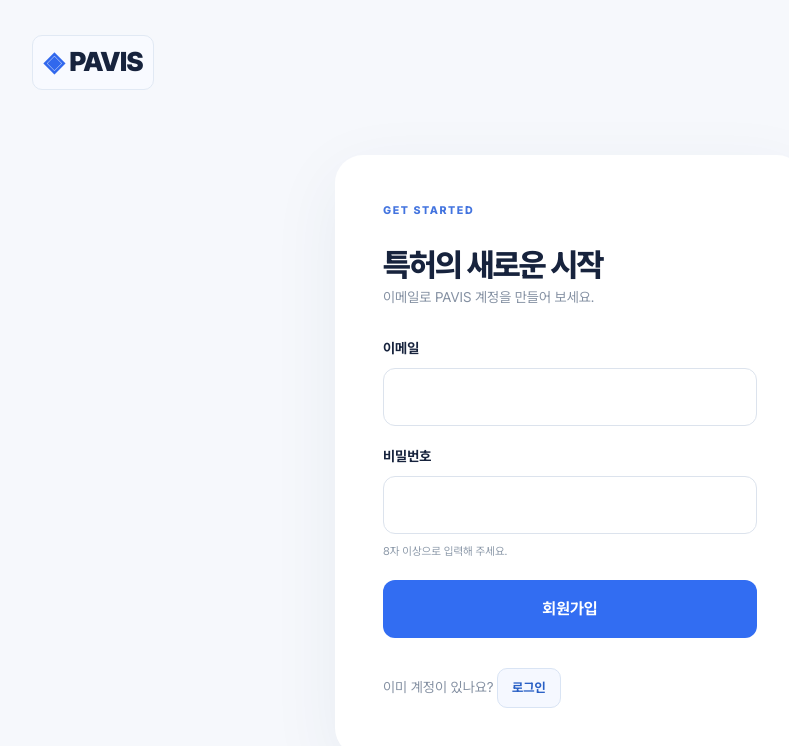
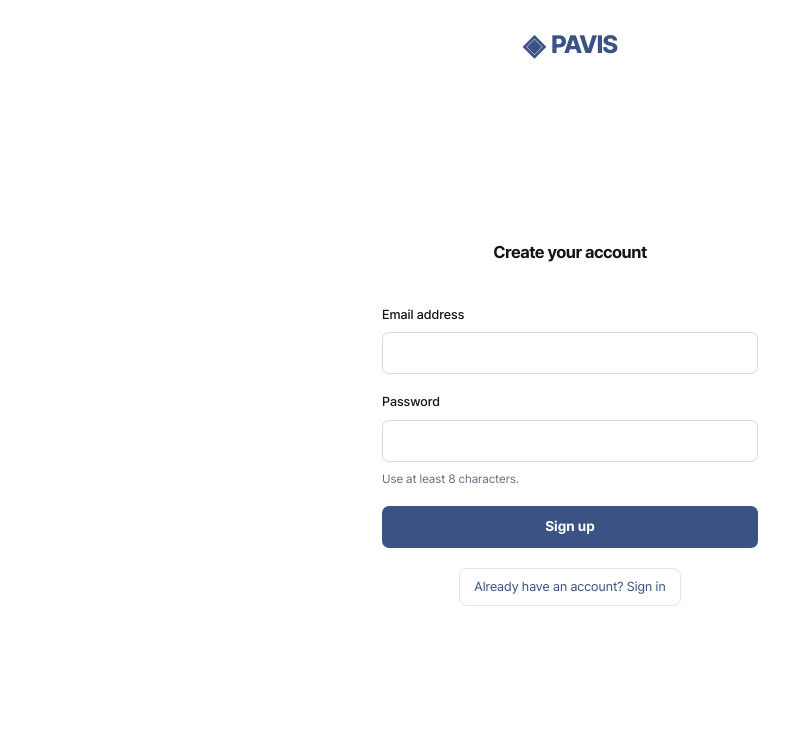
Before and after one commit to zehoss-cmd/Pavis, a Next.js app in the folder apps/web/: page /signup in a window 1280 px wide. Shown: the top 746 px of the page, without its empty margins (70-859 px from the left). Built offline with nearby package versions, Linux system fonts and the light colour scheme.

Commit message:
Align signup design with login

```diff
--- a/apps/web/src/app/globals.css
+++ b/apps/web/src/app/globals.css
@@ -136,3 +136,4 @@ a:focus-visible, button:focus-visible, summary:focus-visible { outline: 3px soli
 
 button, input, select, textarea { font-family: inherit; }
 @media (max-width: 480px) { .login-links { gap: 6px; } .login-links a { padding: 8px 7px; font-size: 12px; } }
+.login-panel label small { color: #667085; font-size: 12px; font-weight: 400; }
--- a/apps/web/src/app/signup/page.tsx
+++ b/apps/web/src/app/signup/page.tsx
@@ -1,6 +1,19 @@
 import Link from 'next/link';
 import { signup } from '../auth/actions';
-export default async function Signup({searchParams}: {searchParams: Promise<{error?: string}>}) {
+
+export default async function Signup({ searchParams }: { searchParams: Promise<{ error?: string }> }) {
   const params = await searchParams;
-  return <main className="auth-page"><Link href="/" className="logo">◈ <span>PAVIS</span></Link><div className="auth-card"><p className="eyebrow">GET STARTED</p><h1>특허의 새로운 시작</h1><p>이메일로 PAVIS 계정을 만들어 보세요.</p>{params.error && <p className="form-message" role="alert">가입 요청을 처리하지 못했습니다. 입력 내용을 확인해 주세요.</p>}<form action={signup}><label>이메일<input name="email" type="email" autoComplete="email" required /></label><label>비밀번호<input name="password" type="password" autoComplete="new-password" minLength={8} maxLength={72} required /><small>8자 이상으로 입력해 주세요.</small></label><button type="submit">회원가입</button></form><p>이미 계정이 있나요? <Link href="/login">로그인</Link></p></div></main>;
+  return <main className="login-screen">
+    <Link href="/" className="login-brand" aria-label="PAVIS home"><span aria-hidden="true">◈</span> PAVIS</Link>
+    <section className="login-panel" aria-labelledby="signup-heading">
+      <h1 id="signup-heading">Create your account</h1>
+      {params.error && <p className="login-message" role="alert">가입 요청을 처리하지 못했습니다. 입력 내용을 확인해 주세요.</p>}
+      <form action={signup}>
+        <label>Email address<input name="email" type="email" autoComplete="email" required /></label>
+        <label>Password<input name="password" type="password" autoComplete="new-password" minLength={8} maxLength={72} required /><small>Use at least 8 characters.</small></label>
+        <button type="submit">Sign up</button>
+      </form>
+      <nav className="login-links" aria-label="Account help"><Link href="/login">Already have an account? Sign in</Link></nav>
+    </section>
+  </main>;
 }
```
